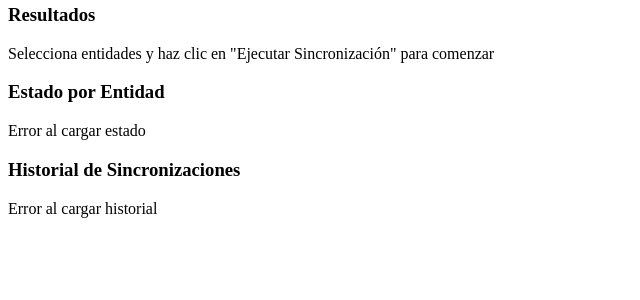
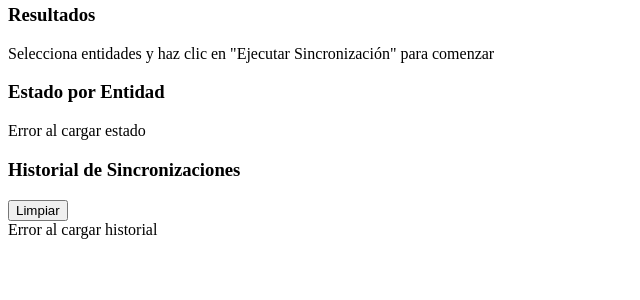
Before and after one commit to objetiva-comercios/objetiva-sync-monorepo, a Node project: template objetiva-sync/src/dashboard/views/sync/index.ejs in a window 1280 px wide. Shown: the part 332-632 px from the top of the page, without its empty margins (0-640 px from the left). Run offline with Node 20 templates, Linux system fonts and the light colour scheme; the template is opened without the code that fills it, so the values that code supplies are empty; some libraries are stand-ins or nearby versions.

Commit message:
feat(003): add clear sync history button to dashboard
- Add DELETE /api/sync/history endpoint using existing deleteAllLogs()
- Add "Limpiar" button with trash icon in sync history card header
- Confirmation dialog prevents accidental deletion
- Table auto-refreshes after clearing via loadSyncHistory()
- Success notification shows count of deleted records

🤖 Generated with [Claude Code](https://claude.com/claude-code)

Co-Authored-By: Claude Opus 4.5 <noreply@anthropic.com>

```diff
--- a/objetiva-sync/src/dashboard/views/sync/index.ejs
+++ b/objetiva-sync/src/dashboard/views/sync/index.ejs
@@ -160,10 +160,21 @@
     <div class="mt-6">
       <div class="card bg-base-100 shadow-xl">
         <div class="card-body">
-          <h3 class="card-title text-lg">
-            <i data-lucide="history" class="w-5 h-5"></i>
-            Historial de Sincronizaciones
-          </h3>
+          <div class="flex items-center justify-between w-full">
+            <h3 class="card-title text-lg">
+              <i data-lucide="history" class="w-5 h-5"></i>
+              Historial de Sincronizaciones
+            </h3>
+            <button
+              id="clear-history-btn"
+              onclick="clearSyncHistory()"
+              class="btn btn-ghost btn-sm text-red-500 hover:bg-red-50 gap-1"
+              title="Limpiar historial de sincronizaciones"
+            >
+              <i data-lucide="trash-2" class="w-4 h-4"></i>
+              Limpiar
+            </button>
+          </div>
           <div id="sync-history-container" class="overflow-x-auto">
             <div class="text-center py-4 text-sm opacity-60">Cargando historial...</div>
           </div>
@@ -1114,6 +1125,7 @@
   window.executeSync = executeSync;
   window.viewLogDetails = viewLogDetails;
   window.closeLogDetails = closeLogDetails;
+  window.clearSyncHistory = clearSyncHistory;
 
   // Refresh icons after HTMX swaps
   document.body.addEventListener('htmx:afterSwap', function() {
@@ -1132,6 +1144,30 @@
       }
     } catch (e) {
       console.error('Error restaurando resultados:', e);
+    }
+  }
+
+  /**
+   * Limpiar historial de sincronizaciones
+   */
+  async function clearSyncHistory() {
+    if (!confirm('Estas seguro de que deseas eliminar todo el historial de sincronizaciones?')) {
+      return;
+    }
+
+    try {
+      const response = await fetch('/api/sync/history', { method: 'DELETE' });
+      const result = await response.json();
+
+      if (result.success) {
+        showNotification(`Historial limpiado: ${result.deletedCount} registros eliminados`, 'success');
+        loadSyncHistory(); // Refresh the table
+      } else {
+        showNotification(result.error || 'Error al limpiar historial', 'error');
+      }
+    } catch (error) {
+      console.error('Error clearing sync history:', error);
+      showNotification('Error al limpiar historial', 'error');
     }
   }
 
```
Also changed, not shown: objetiva-sync/src/dashboard/routes/api/sync.ts (+25 -0 lines).
